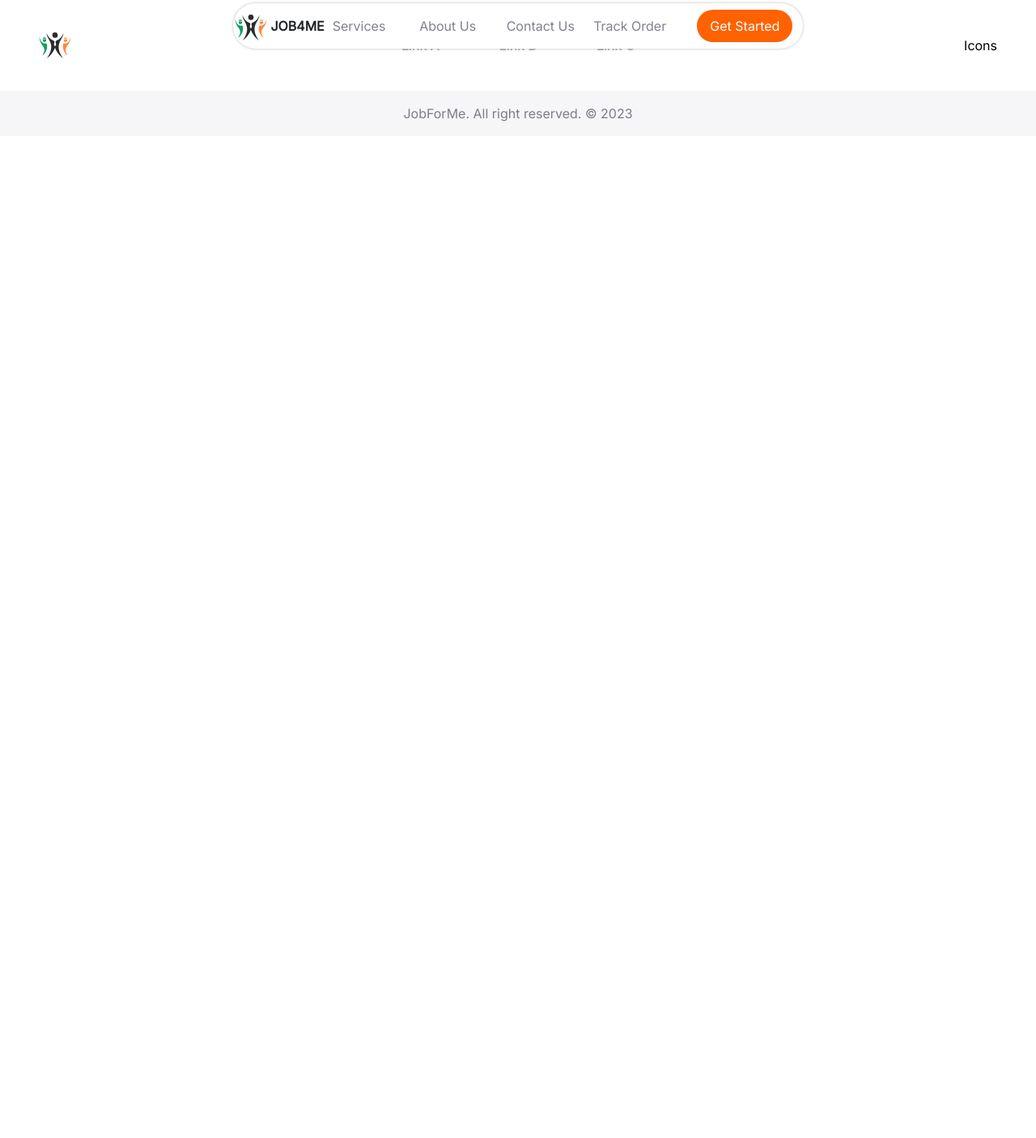
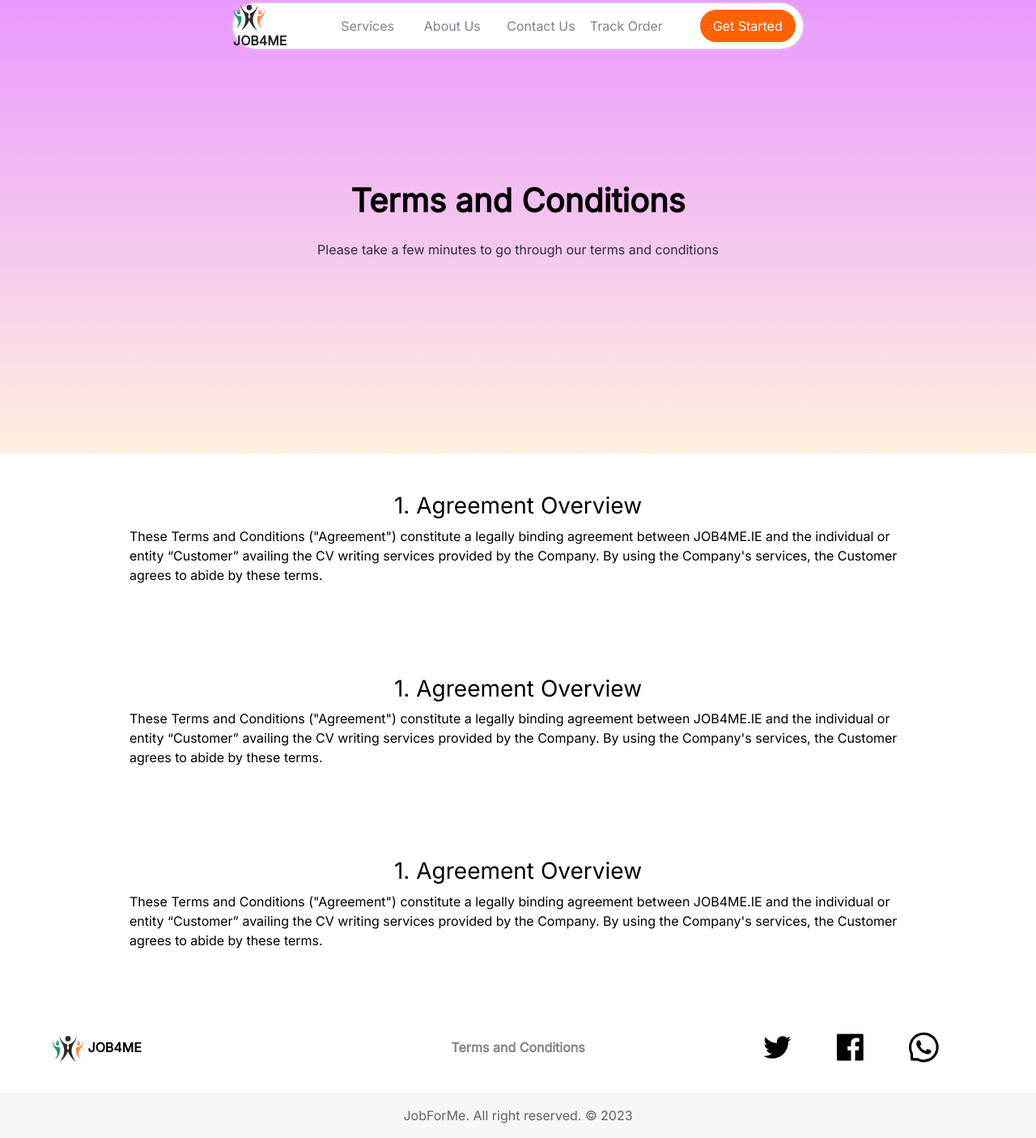
Before and after one commit to adminjobforme/jobforme, a React (Create React App) app: page /terms-and-conditions in a window 1280 px wide. Shown: the whole page at 81% size. Before the commit the page ends 800 px from the top, so only its background shows below. Built offline with nearby package versions, Linux system fonts and the light colour scheme.

Commit message:
start terms and conditions and brush up

```diff
--- a/src/App.tsx
+++ b/src/App.tsx
@@ -8,6 +8,7 @@ import ContactUs from './pages/contact-us/ContactUs';
 import TrackOrder from './pages/track-order/TrackOrder';
 import Checkout from './pages/checkout/Checkout';
 import Services from './pages/services/Services';
+import TermsAndConditions from './pages/terms-and-conditions/TermsAndConditions';
 
 function App() {
   return (
@@ -20,6 +21,7 @@ function App() {
         <Route path='/contact-us' element={<ContactUs/>}/>
         <Route path='/track-order' element={<TrackOrder/>}/>
         <Route path='/checkout' element={<Checkout/>}/>
+        <Route path='/terms-and-conditions' element={<TermsAndConditions/>}/>
       </Routes>
       <Footer/>
     </div>
--- a/src/components/footer/Footer.css
+++ b/src/components/footer/Footer.css
@@ -9,6 +9,5 @@
 }
 
 #footer-bottom-text {
-    color: #2F2B43;
     opacity: 0.6;
 }
--- a/src/components/footer/Footer.tsx
+++ b/src/components/footer/Footer.tsx
@@ -1,29 +1,33 @@
+import { Link } from 'react-router-dom';
 import { LogoMulti } from '../../icons';
 import './Footer.css';
+import { AiFillFacebook, AiFillTwitterCircle, AiOutlineTwitter, AiOutlineWhatsApp } from 'react-icons/ai';
 
 const Footer = () => {
     return(
         <section className="d-flex-col w-100" id="footer">
             <div className='d-flex align-items-center justify-content-around' id="footer-top">
                 <div className='d-flex align-items-center justify-content-start mx-5 w-50' id='footer-logo'>
-                    <LogoMulti/>
+                    <Link to='/' className='text-decoration-none text-dark mt-1 fw-bold'>
+                        <div className='mx-3 my-2'>
+                            <LogoMulti/> JOB4ME
+                        </div>
+                    </Link>
                 </div>
                 <div className='d-flex align-items-center justify-content-around w-50' id='footer-content'>
-                    <div className='fw-bold faded'>
-                        Link A
-                    </div>
-                    <div className='fw-bold faded'>
-                        Link B
-                    </div>
-                    <div className='fw-bold faded'>
-                        Link C
+                    <div>
+                        <Link to='/terms-and-conditions' className='text-decoration-none fw-bolder faded'>
+                            Terms and Conditions
+                        </Link>
                     </div>
                 </div>
-                <div className='d-flex align-items-center justify-content-end w-50 mx-5' id='footer-socials'>
-                        Icons
+                <div className='d-flex align-items-center justify-content-center h-75 w-50 mx-5' id='footer-socials'>
+                        <AiOutlineTwitter className='h-50 w-25'/>
+                        <AiFillFacebook className='h-50 w-25'/>
+                        <AiOutlineWhatsApp className='h-50 w-25'/>
                 </div>
             </div>
-            <div className='d-flex align-items-center justify-content-center' id="footer-bottom">
+            <div className='d-flex align-items-center justify-content-center faded' id="footer-bottom">
                 <div id='footer-bottom-text'>JobForMe. All right reserved. © 2023</div>
             </div>
         </section>
--- a/src/components/navbar/Navbar.tsx
+++ b/src/components/navbar/Navbar.tsx
@@ -12,7 +12,7 @@ const Navbar = () => {
                         <LogoMulti/> JOB4ME
                     </Link>
                 </div>
-                <div className='d-flex w-75 align-itmes-center justify-content-around mx-2'>
+                <div className='d-flex w-75 align-itmes-center justify-content-around mx-4'>
                 <div className='d-flex align-items-center w-25'>
                         <Link to='/services' id='navbar-text' style={{textDecoration:'none'}}>
                             Services
@@ -43,38 +43,40 @@ const Navbar = () => {
             </div>
 
             <div className='d-flex w-100 align-items-center justify-content-between position-fixed hidden-desktop py-2' id='navbar-mobile'>
+                <Link to='/' className='text-decoration-none text-dark mt-1 fw-bold'>
                     <div className='mx-3 my-2'>
-                    <Link to='/' className='text-decoration-none text-dark mt-1 fw-bold'>
                         <LogoMulti/> JOB4ME
+                    </div>
                 </Link>
-                </div>
                 <div className='d-flex justify-content-between mx-3'>
                     <div className=' d-flex align-items-center justify-content-center'>
+                        <Link to='/checkout' className='text-decoration-none'>
                             <button className='btn-ternary'>Get Started</button>
+                        </Link>
                     </div>
                     <Dropdown className='mx-3'>
                         <Dropdown.Toggle variant="transparent" id="navbar-dropdown-mobile"/>
                         <Dropdown.Menu>
+                            <Link to='/services' id='navbar-text' style={{textDecoration:'none'}}>
                                 <Dropdown.Item id='navbar-text'>
-                                <Link to='/services' id='navbar-text' style={{textDecoration:'none'}}>
                                     Services
+                                </Dropdown.Item>
                             </Link>
+                            <Link to='/about-us' id='navbar-text' style={{textDecoration:'none'}}>
+                                <Dropdown.Item  id='navbar-text'>
+                                    About Us
                                 </Dropdown.Item>
+                            </Link>
+                            <Link to='/contact-us' id='navbar-text' style={{textDecoration:'none'}}>
                                 <Dropdown.Item  id='navbar-text'>
-                                <Link to='/about-us' id='navbar-text' style={{textDecoration:'none'}}>
-                                    About Us
+                                    Contact Us
+                                </Dropdown.Item>
                             </Link>
+                            <Link to='/track-order' id='navbar-text' style={{textDecoration:'none'}}>
+                                <Dropdown.Item  id='navbar-text'>
+                                    Track Order
                                 </Dropdown.Item>
-                            <Dropdown.Item  id='navbar-text'>
-                                <Link to='/contact-us' id='navbar-text' style={{textDecoration:'none'}}>
-                                    Contact Us
                             </Link>
-                            </Dropdown.Item>
-                            <Dropdown.Item  id='navbar-text'>
-                                <Link to='/track-order' id='navbar-text' style={{textDecoration:'none'}}>
-                                    Track Order
-                                </Link>
-                            </Dropdown.Item>
                         </Dropdown.Menu>
                     </Dropdown>
                 </div>
--- a/src/pages/contact-us/ContactUs.tsx
+++ b/src/pages/contact-us/ContactUs.tsx
@@ -4,7 +4,7 @@ import { Featured } from '../../icons/home-icons';
 import FaqDropdown from '../../components/faq-dropdown/FaqDropdown';
 const ContactUs = () => {
   return (
-    <div className='' id='contact-us'>
+    <div className='d-flex flex-column' id='contact-us'>
 
         <section className='d-flex flex-column' id='contact-us-a'>
             <div className='d-flex flex-column align-items-center justify-content-center w-100 h-100 contact-us-content'>
--- a/src/pages/services/Services.tsx
+++ b/src/pages/services/Services.tsx
@@ -16,7 +16,7 @@ const Services = () => {
             </div>
         </section>
         <section id='services-b'>
-          <div className='d-flex h-50 w-100'>
+          <div className='d-flex h-50 w-100 flex-column flex-lg-row'>
             <div className=' d-flex flex-column align-items-center justify-content-center w-100 h-100'>
               <h3>
                 Interview Preparation
@@ -33,7 +33,7 @@ const Services = () => {
             </div>
           </div>
 
-          <div className='d-flex flex-row-reverse h-50 w-100'>
+          <div className='d-flex flex-column flex-lg-row-reverse h-50 w-100'>
             <div className=' d-flex flex-column align-items-center justify-content-center w-100 h-100'>
               <h3>
                 Career Development
@@ -51,7 +51,7 @@ const Services = () => {
           </div>
         </section>
         <section id='services-c'>
-          <div className='d-flex h-50 w-100'>
+          <div className='d-flex flex-column flex-lg-row h-50 w-100'>
             <div className=' d-flex flex-column align-items-center justify-content-center w-100 h-100'>
               <h3>
                 CV and Cover Letter
@@ -68,7 +68,7 @@ const Services = () => {
             </div>
           </div>
 
-          <div className='d-flex flex-row-reverse h-50 w-100'>
+          <div className='d-flex flex-column flex-lg-row-reverse h-50 w-100'>
               <div className=' d-flex flex-column align-items-center justify-content-center w-100 h-100'>
                 <h3>
                   LinkedIn Optimisation
--- /dev/null
+++ b/src/pages/terms-and-conditions/TermsAndConditions.tsx
@@ -0,0 +1,37 @@
+import './TermsAndConditions.css';
+const TermsAndConditions = () => {
+  return (
+    <div className='d-flex flex-column' id='terms-and-conditions'>
+        <section className='d-flex flex-column' id='contact-us-a'>
+            <div className='d-flex flex-column align-items-center justify-content-center w-100 h-100 contact-us-content'>
+                <h1 className='fw-bold w-75 text-center'>
+                    Terms and Conditions
+                </h1>
+                <p className='mt-3 text-center w-75 contact-us-a-subheader'>
+                    Please take a few minutes to go through our terms and conditions
+                </p>
+            </div>
+        </section>
+
+        <section className='d-flex align-items-center flex-column'>
+            <div className='d-flex flex-column w-75 align-items-center py-5 justify-content-center'>
+                <h3>1. Agreement Overview</h3>
+
+                <p>These Terms and Conditions (&#34;Agreement&#34;) constitute a legally binding agreement between JOB4ME.IE and the individual or entity “Customer” availing the CV writing services provided by the Company. By using the Company&#39;s services, the Customer agrees to abide by these terms.</p>
+            </div>
+            <div className='d-flex flex-column w-75 align-items-center py-5 justify-content-center'>
+                <h3>1. Agreement Overview</h3>
+
+                <p>These Terms and Conditions (&#34;Agreement&#34;) constitute a legally binding agreement between JOB4ME.IE and the individual or entity “Customer” availing the CV writing services provided by the Company. By using the Company&#39;s services, the Customer agrees to abide by these terms.</p>
+            </div>
+            <div className='d-flex flex-column w-75 align-items-center py-5 justify-content-center'>
+                <h3>1. Agreement Overview</h3>
+
+                <p>These Terms and Conditions (&#34;Agreement&#34;) constitute a legally binding agreement between JOB4ME.IE and the individual or entity “Customer” availing the CV writing services provided by the Company. By using the Company&#39;s services, the Customer agrees to abide by these terms.</p>
+            </div>
+        </section>
+    </div>
+  )
+}
+
+export default TermsAndConditions
```
Also changed, not shown: src/pages/terms-and-conditions/TermsAndConditions.css (added). Lines whose indentation alone changed are shown as unchanged.
